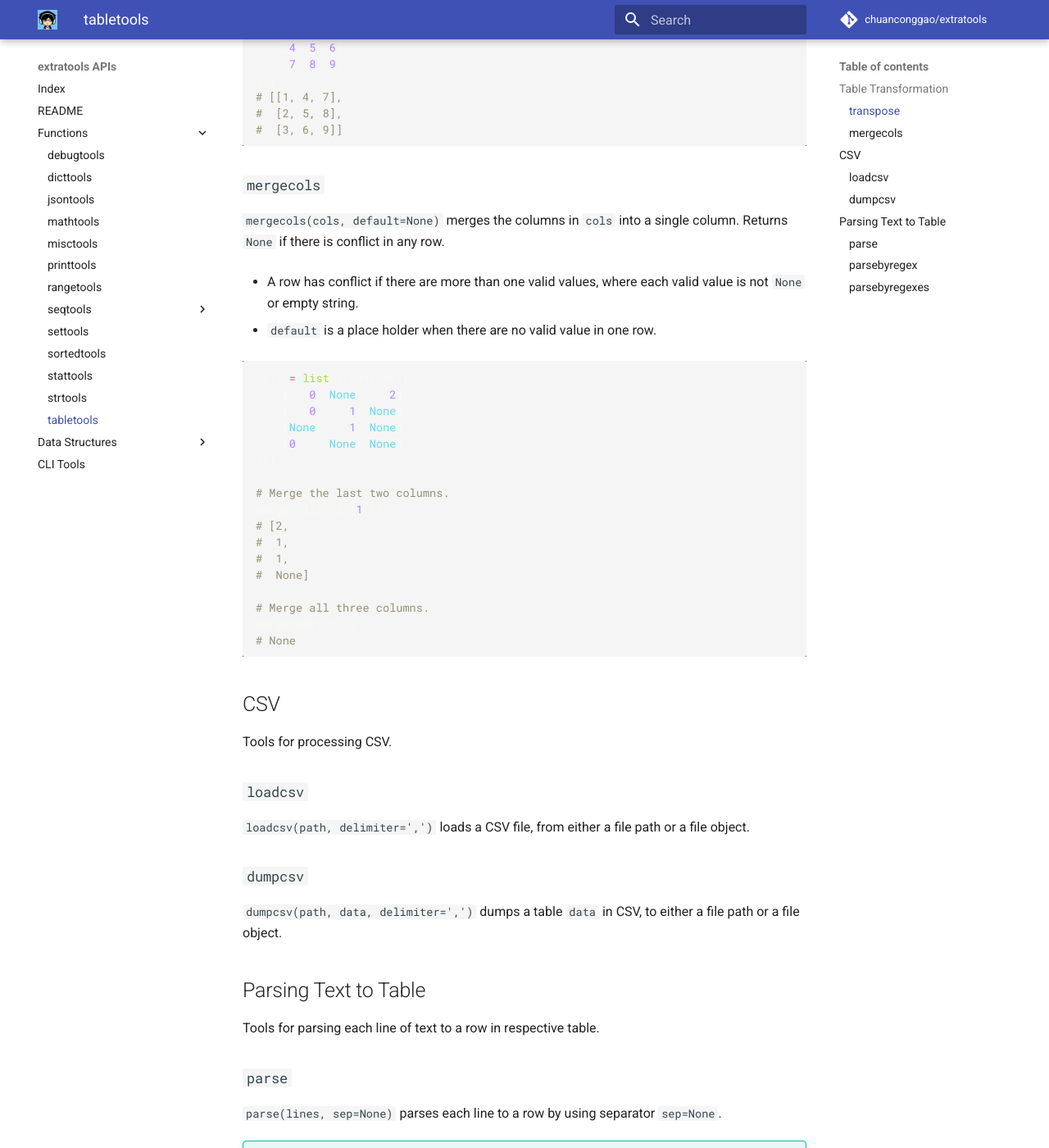
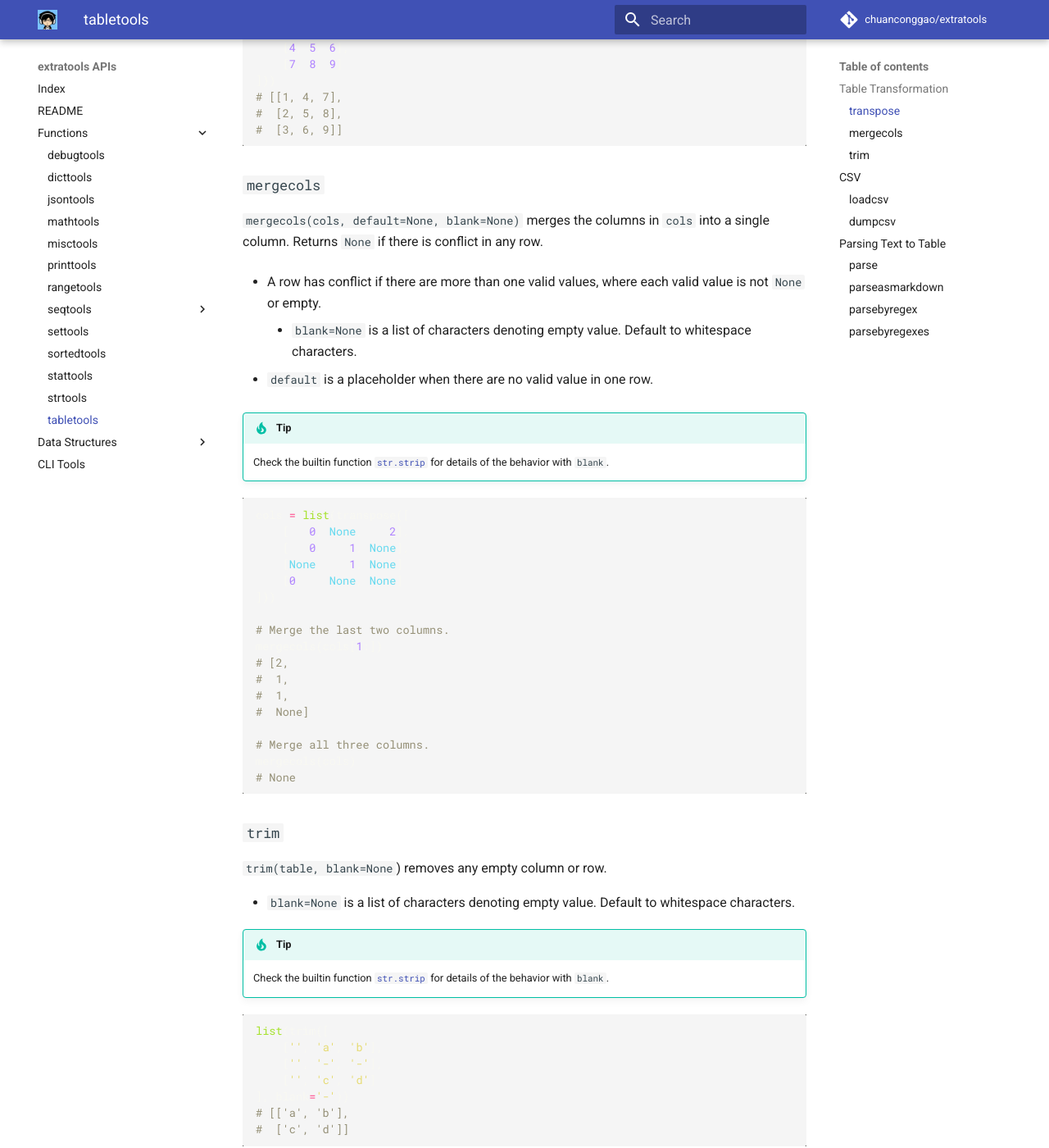
Before and after one commit to chuanconggao/extratools, an MkDocs documentation site: the page built from docs/functions/tabletools.md, in a window 1280 px wide and 1400 px high, scrolled down 552 px. Shown: the whole window at 82% size. Built offline with MkDocs 1.6.1 and Material for MkDocs 9.7.7, drawn with Linux system fonts in a browser that asks for light colours; comment, search, counter and statistics services are not loaded; old or Windows-style settings are respelled for this version of MkDocs; some of the changed text lies outside the part shown.

Commit message:
Add/Update multiple tools in tabletools
Add parameter "blank" to mergecols
Add trim
Add parsebymarkdown

````diff
--- a/docs/functions/tabletools.md
+++ b/docs/functions/tabletools.md
@@ -24,11 +24,16 @@ list(transpose([
 
 ### `mergecols`
 
-`mergecols(cols, default=None)` merges the columns in `cols` into a single column. Returns `None` if there is conflict in any row.
+`mergecols(cols, default=None, blank=None)` merges the columns in `cols` into a single column. Returns `None` if there is conflict in any row.
 
-- A row has conflict if there are more than one valid values, where each valid value is not `None` or empty string.
+- A row has conflict if there are more than one valid values, where each valid value is not `None` or empty.
 
-- `default` is a place holder when there are no valid value in one row.
+    - `blank=None` is a list of characters denoting empty value. Default to whitespace characters.
+
+- `default` is a placeholder when there are no valid value in one row.
+
+!!! tip
+    Check the builtin function [`str.strip`](https://docs.python.org/3/library/stdtypes.html#str.strip) for details of the behavior with `blank`.
 
 ``` python
 cols = list(transpose([
@@ -48,6 +53,25 @@ mergecols(cols[1:])
 # Merge all three columns.
 mergecols(cols)
 # None
+```
+
+### `trim`
+
+`trim(table, blank=None`) removes any empty column or row.
+
+- `blank=None` is a list of characters denoting empty value. Default to whitespace characters.
+
+!!! tip
+    Check the builtin function [`str.strip`](https://docs.python.org/3/library/stdtypes.html#str.strip) for details of the behavior with `blank`.
+
+``` python
+list(trim([
+    ['', 'a', 'b'],
+    ['', '-', '-'],
+    ['', 'c', 'd']
+], blank='-'))
+# [['a', 'b'],
+#  ['c', 'd']]
 ```
 
 ## CSV
@@ -80,6 +104,20 @@ list(parse([
 ]))
 # [['1', 'ALICE',  'Pairs'],
 #  ['2',   'BOB', 'London']]
+```
+
+### `parseasmarkdown`
+
+`parsebymarkdown(text)` parses a text of multiple lines to a table, according to [Markdown](https://github.github.com/gfm/#tables-extension-) format.
+
+``` python
+list(parseasmarkdown("""
+| foo | bar |
+| --- | --- |
+| baz | bim |
+"""))
+# [['foo', 'bar'],
+#  ['baz', 'bim']]
 ```
 
 ### `parsebyregex`
--- a/setup.py
+++ b/setup.py
@@ -4,7 +4,7 @@ from setuptools import setup
 from glob import glob
 
 url = "https://github.com/chuanconggao/extratools"
-version = "0.6.6"
+version = "0.6.7"
 
 setup(
     name="extratools",
````
Also changed, not shown: docs/functions/printtools.md (+1 -1 lines), 1 other file.
